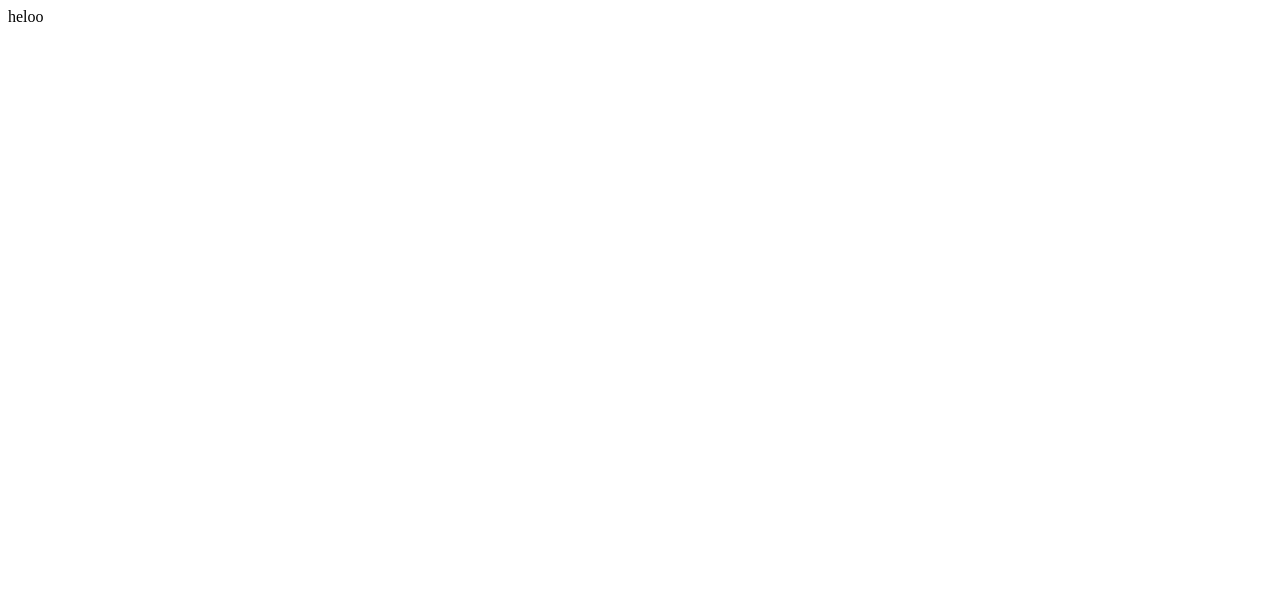
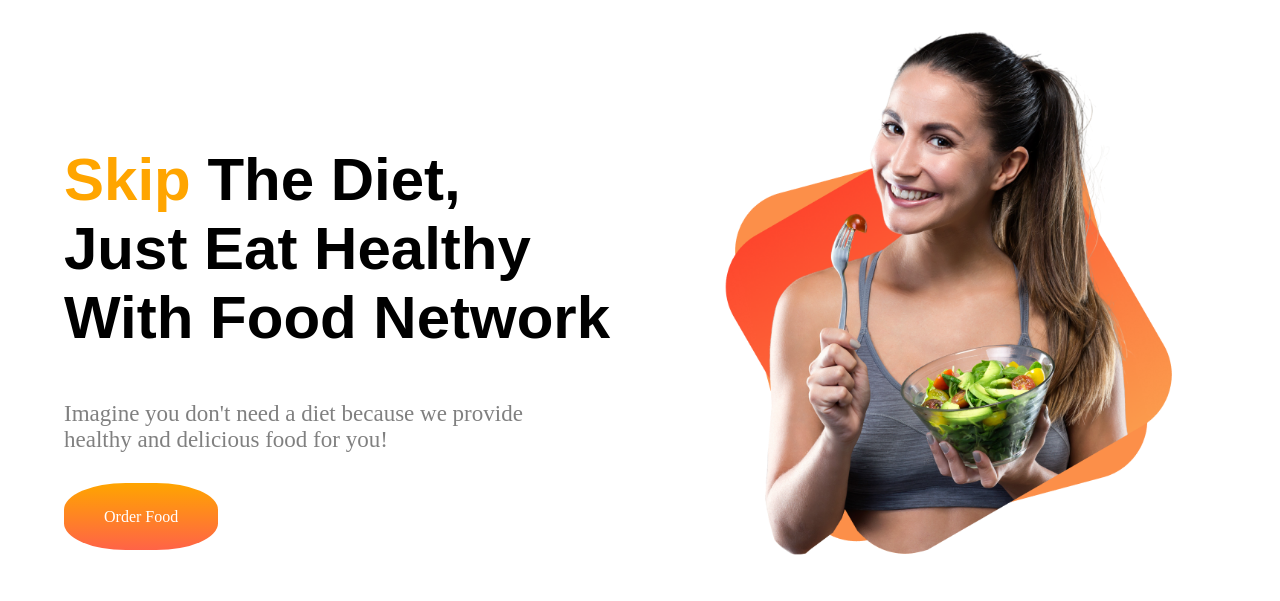
Before and after one commit to Rahim-sarker/first-assignment, a plain HTML site: page index.html in a window 1280 px wide. Drawn offline with Linux system fonts and the light colour scheme.

Commit message:
first part complete

```diff
--- a/index.html
+++ b/index.html
@@ -11,6 +11,31 @@
     <link rel="stylesheet" href="style.css">
 </head>
 <body>
-    heloo
+    <!--Header Section start-->
+   <section class="D-flex-content">
+
+       <div class="half-width">
+          <h1> <span class="text-color">Skip</span> The Diet,<br>
+           Just Eat Healthy <br>
+           With Food Network</h1>
+
+          <p>Imagine you don't need a diet because we provide <br>
+            healthy and delicious food for you!</p>
+
+            <a class="order-button" target="_blank" href="https://www.linkedin.com/in/rahim-sarker-95437020a/">Order Food</a>
+       </div>
+
+       <div class="half-width">
+        <img src="images/Group 8425.png" alt="">
+       </div>
+   </section>
+ <!--Header Section End-->
+
+
+ <Section>
+     <div>
+         <img src="" alt="">
+     </div>
+ </Section>
 </body>
 </html>
--- a/style.css
+++ b/style.css
@@ -0,0 +1,44 @@
+body{
+    margin: 0;
+}
+h1{
+    font-size: 60px;
+    font-family: sans-serif;
+}
+.half-width p{
+font-size: 23px;
+color: gray;
+margin-bottom: 55px;
+
+}
+
+.text-color{
+    color: orange;
+}
+
+.D-flex-content{
+    display: flex;
+   padding-top: 20px;
+}
+.half-width{
+    width: 50%;
+    padding-left: 5%;
+}
+
+.half-width h1{
+    padding-top: 13%;
+
+}
+
+.half-width img{
+    width: 85%;
+}
+.order-button{
+    margin-top: 50px;
+    padding-top: 30px;
+    text-decoration: none;
+    color: white;
+    background-image: linear-gradient(orange,tomato);
+    padding: 25px 40px;
+    border-radius: 40%;
+}
```
